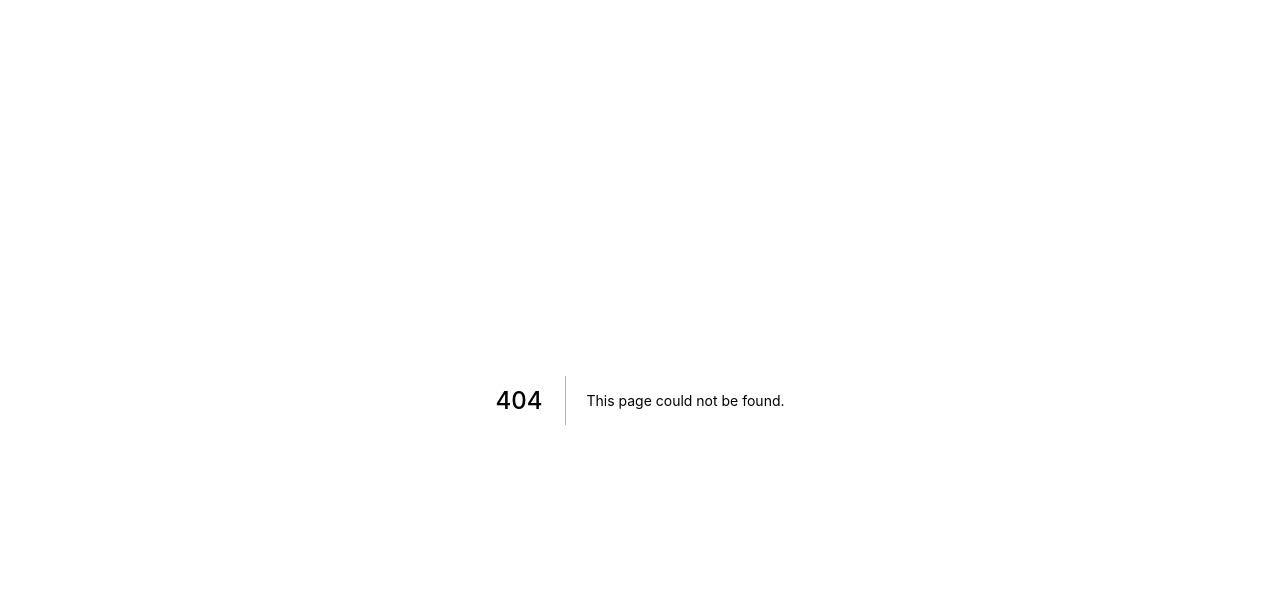
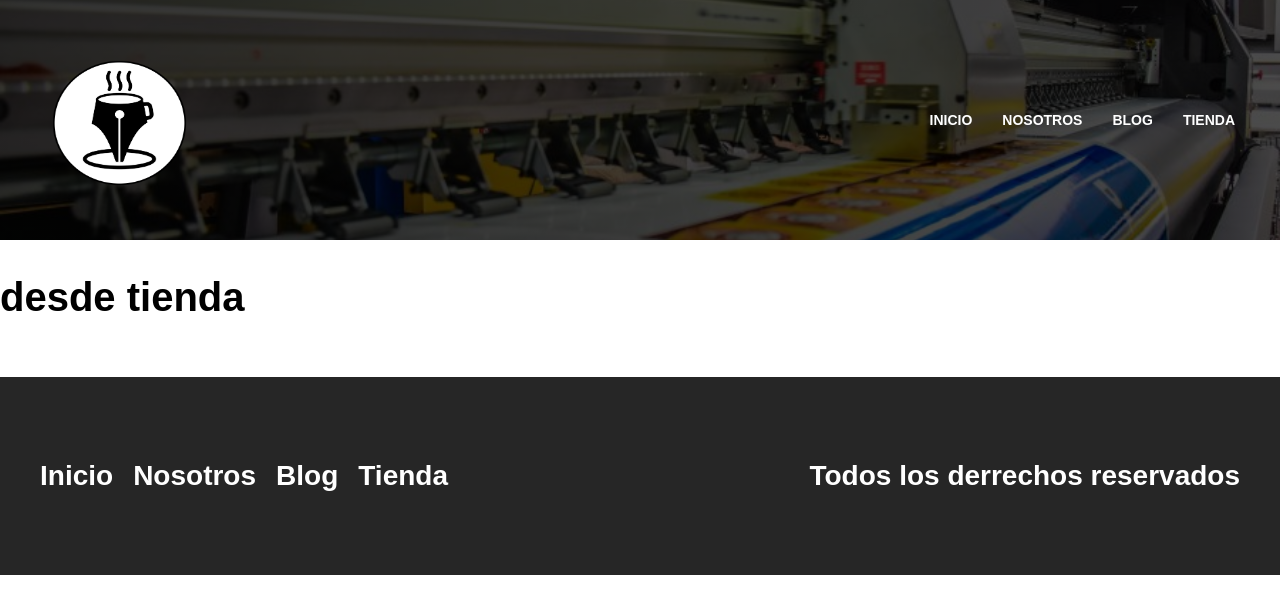
Before and after one commit to kevinRepos-droid/KevinNext.JS, a Next.js app: page /tienda in a window 1280 px wide. Before the commit this address had no page. Shown: the top 614 px of the page. Built offline with nearby package versions, Linux system fonts and the light colour scheme.

Commit message:
agregando paginas nuevas

```diff
--- a/pages/index.js
+++ b/pages/index.js
@@ -7,10 +7,6 @@
         pagina ='Inicio'
       >
         <h1>desde inicio</h1>
-        <h1>desde inicio</h1>
-                <h1>desde inicio</h1>
-
-        <h1>hola</h1>
 
 
 
--- /dev/null
+++ b/pages/tienda.js
@@ -0,0 +1,15 @@
+import Layout from '../components/Layout'
+
+const Tienda = () => {
+  return (
+    <Layout
+    pagina='Tienda Virtual'
+  >
+      <h1> desde tienda</h1>
+    </Layout>
+
+
+  );
+}
+
+export default Tienda
```
Also changed, not shown: pages/blog.js (added, +15 -0 lines).
